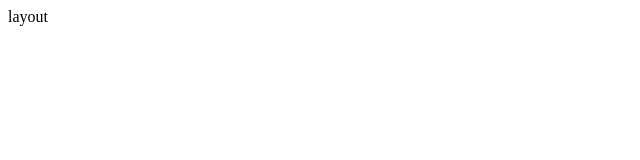
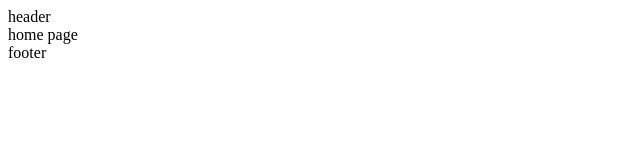
Before and after one commit to davidmedev222/agency, a React (Vite) app: page / in a window 1280 px wide. Shown: the top 160 px of the page, without its empty margins (0-640 px from the left). Built offline with nearby package versions, Linux system fonts and the light colour scheme.

Commit message:
feat(layout): add layout for the pages of the web

```diff
--- /dev/null
+++ b/src/pages/error/ErrorPage.tsx
@@ -0,0 +1,9 @@
+const ErrorPage = (): JSX.Element => {
+  return (
+    <main>
+      404, error page
+    </main>
+  )
+}
+
+export { ErrorPage }
--- /dev/null
+++ b/src/pages/export.tsx
@@ -0,0 +1,3 @@
+export { LayoutPages } from './layout/LayoutPages'
+export { HomePage } from './home/HomePage'
+export { ErrorPage } from './error/ErrorPage'
--- /dev/null
+++ b/src/pages/home/HomePage.tsx
@@ -0,0 +1,9 @@
+const HomePage = (): JSX.Element => {
+  return (
+    <main>
+      home page
+    </main>
+  )
+}
+
+export { HomePage }
--- /dev/null
+++ b/src/pages/layout/LayoutPages.tsx
@@ -0,0 +1,13 @@
+import { Outlet } from 'react-router-dom'
+
+const LayoutPages = (): JSX.Element => {
+  return (
+    <>
+      <header>header</header>
+      <Outlet />
+      <footer>footer</footer>
+    </>
+  )
+}
+
+export { LayoutPages }
--- a/src/routes/App.tsx
+++ b/src/routes/App.tsx
@@ -1,13 +1,14 @@
 import { BrowserRouter, Routes, Route } from 'react-router-dom'
+import { LayoutPages, HomePage, ErrorPage } from '../pages/export'
 
 const App = (): JSX.Element => {
   return (
     <BrowserRouter>
       <Routes>
-        <Route path='/' element={<main>layout</main>}>
-          <Route index element={<main>home</main>} />
+        <Route path='/' element={<LayoutPages />}>
+          <Route index element={<HomePage />} />
           <Route path='project/:name' element={<main>project</main>} />
-          <Route path='*' element={<main>error 404</main>} />
+          <Route path='*' element={<ErrorPage />} />
         </Route>
       </Routes>
     </BrowserRouter>
```
